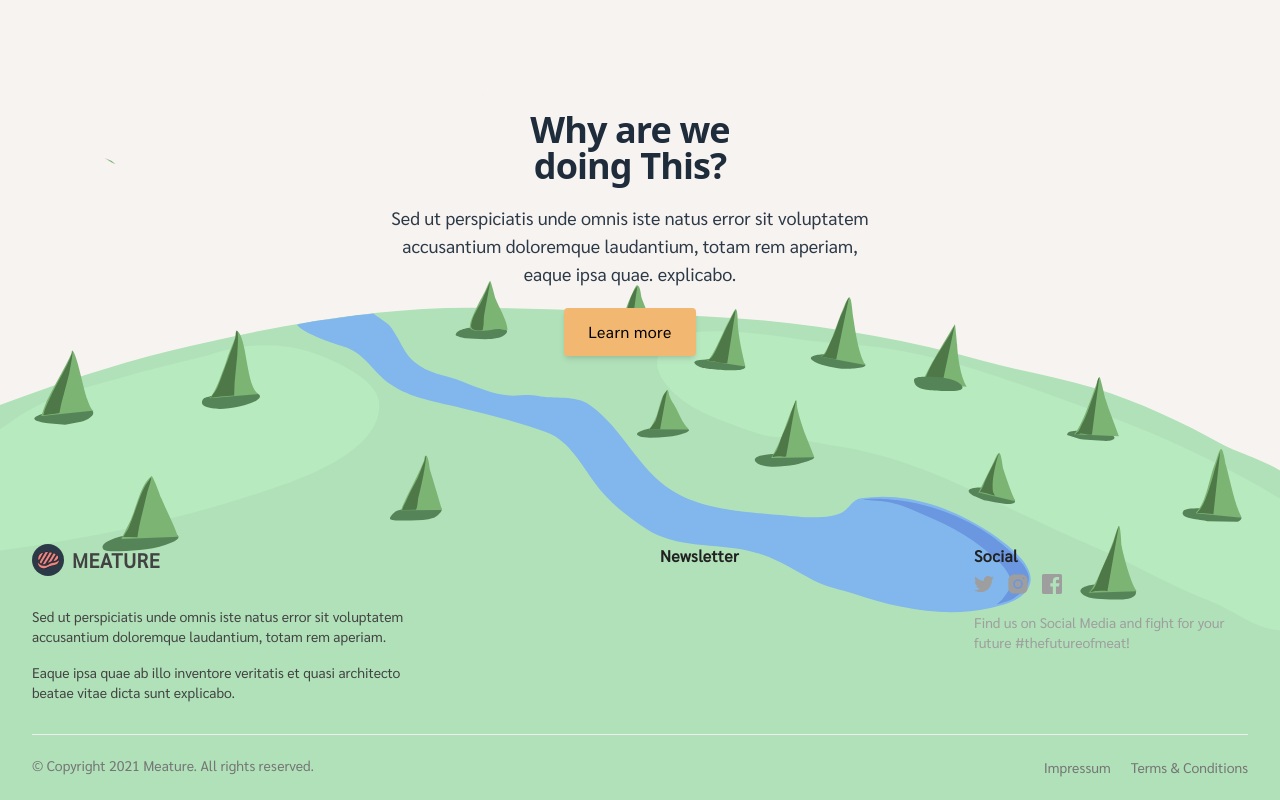
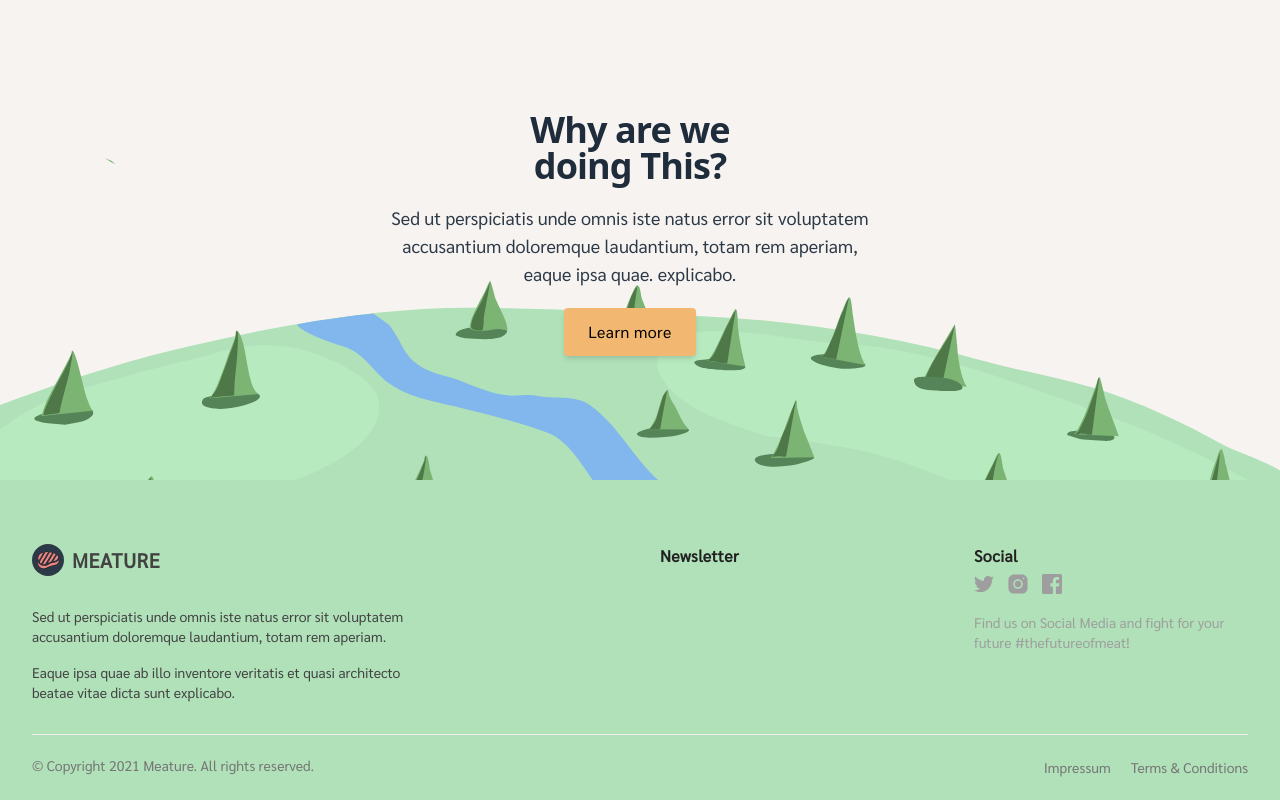
Before and after one commit to KlotzJesse/meature, a Next.js app: page / in a window 1280 px wide. Shown: the part 1226-2026 px from the top of the page. Built offline with nearby package versions, Linux system fonts and the light colour scheme.

Commit message:
Add Footer background color

```diff
--- a/components/Footer.tsx
+++ b/components/Footer.tsx
@@ -2,7 +2,7 @@ import Image from "next/image";
 
 export const Footer = () => {
   return (
-    <div className="px-4 pt-16 mx-auto sm:max-w-xl md:max-w-full lg:max-w-screen-xl md:px-24 lg:px-8 relative z-1">
+    <div className="relative px-4 pt-16 mx-auto sm:max-w-xl md:max-w-full lg:max-w-screen-xl md:px-24 lg:px-8 z-1 bg-primary">
       <div className="grid gap-10 row-gap-6 mb-8 sm:grid-cols-2 lg:grid-cols-4">
         <div className="sm:col-span-2">
           <a
```
